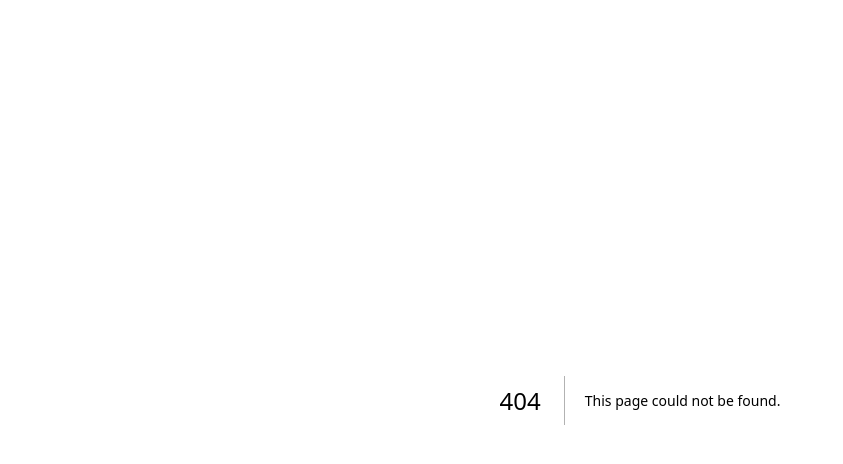
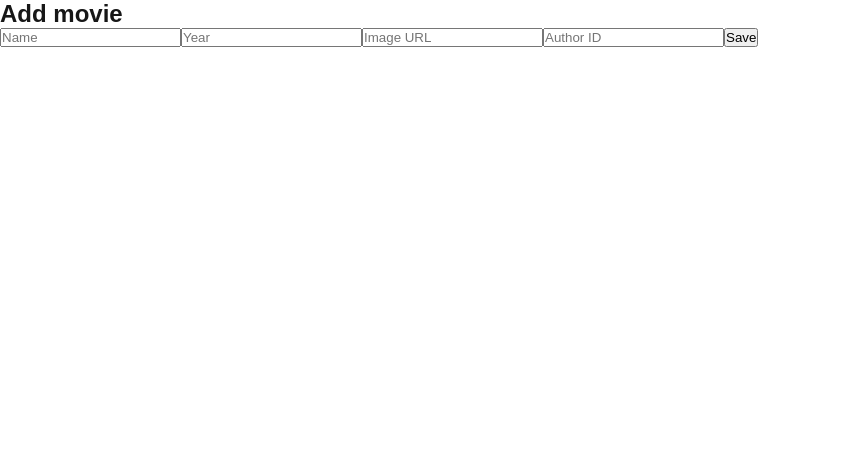
Before and after one commit to RafVersi/SeenIt, a Next.js app in the folder front-end/: page /movies/create in a window 1280 px wide. Before the commit this address had no page. Shown: the top 464 px of the page, without its empty margins (0-843 px from the left). Built offline with nearby package versions, Linux system fonts and the light colour scheme.

Commit message:
added  create movie

```diff
--- a/front-end/components/authors/authorForm.tsx
+++ b/front-end/components/authors/authorForm.tsx
@@ -8,8 +8,6 @@ const AuthorForm: React.FC = () => {
     const [img, setImg] = useState('');
     const [status, setStatus] = useState<{ message: string; type: 'success' | 'error' } | null>(null);
     const [isLoading, setIsLoading] = useState(false);
-
-
 
     const handleSubmit = async (e: React.FormEvent) => {
         e.preventDefault();
--- a/front-end/components/movies/movieForm.tsx
+++ b/front-end/components/movies/movieForm.tsx
@@ -0,0 +1,90 @@
+import MovieService from '@/services/MovieService';
+import { useState } from 'react';
+import { Movie } from '@/types';
+
+const MovieForm: React.FC = () => {
+    const [name, setName] = useState('');
+    const [year, setYear] = useState<number | ''>('');
+    const [img, setImg] = useState('');
+    const [authorId, setAuthorId] = useState<number | ''>('');
+    const [status, setStatus] = useState<{ message: string; type: 'success' | 'error' } | null>(null);
+    const [isLoading, setIsLoading] = useState(false);
+
+    const handleSubmit = async (e: React.FormEvent) => {
+        e.preventDefault();
+
+        if (!name.trim() || !year || !img.trim() || !authorId) {
+            setStatus({ message: 'All fields are required', type: 'error' });
+            return;
+        }
+
+        setIsLoading(true);
+        setStatus(null);
+
+        try {
+            const response = await MovieService.createMovie({
+                name,
+                year: Number(year),
+                img,
+                author: { id: Number(authorId) }
+            } as Movie);
+
+            if (response.ok) {
+                setStatus({ message: 'Movie created successfully!', type: 'success' });
+                setName('');
+                setYear('');
+                setImg('');
+                setAuthorId('');
+            } else {
+                const errorData = await response.json();
+                setStatus({ message: errorData.message || 'Failed to create movie', type: 'error' });
+            }
+        } catch (error) {
+            setStatus({ message: 'An error occurred. Please try again.', type: 'error' });
+        } finally {
+            setIsLoading(false);
+        }
+    };
+
+    return (
+        <div>
+            <h2>Add movie</h2>
+            <form onSubmit={handleSubmit}>
+                <input
+                    type="text"
+                    placeholder="Name"
+                    value={name}
+                    onChange={(e) => setName(e.target.value)}
+                />
+                <input
+                    type="number"
+                    placeholder="Year"
+                    value={year}
+                    onChange={(e) => setYear(e.target.value ? Number(e.target.value) : '')}
+                />
+                <input
+                    type="text"
+                    placeholder="Image URL"
+                    value={img}
+                    onChange={(e) => setImg(e.target.value)}
+                />
+                <input
+                    type="number"
+                    placeholder="Author ID"
+                    value={authorId}
+                    onChange={(e) => setAuthorId(e.target.value ? Number(e.target.value) : '')}
+                />
+                <button type="submit" disabled={isLoading}>
+                    {isLoading ? 'Saving...' : 'Save'}
+                </button>
+            </form>
+            {status && (
+                <p style={{ color: status.type === 'error' ? 'red' : 'green' }}>
+                    {status.message}
+                </p>
+            )}
+        </div>
+    );
+};
+
+export default MovieForm;
--- /dev/null
+++ b/front-end/pages/movies/create.tsx
@@ -0,0 +1,13 @@
+import MovieForm from "@/components/movies/movieForm";
+
+ const Create: React.FC = () => {
+    return(
+        <>
+            <div>
+                <MovieForm />
+            </div>
+        </>
+    )
+ }
+
+ export default Create;
```
